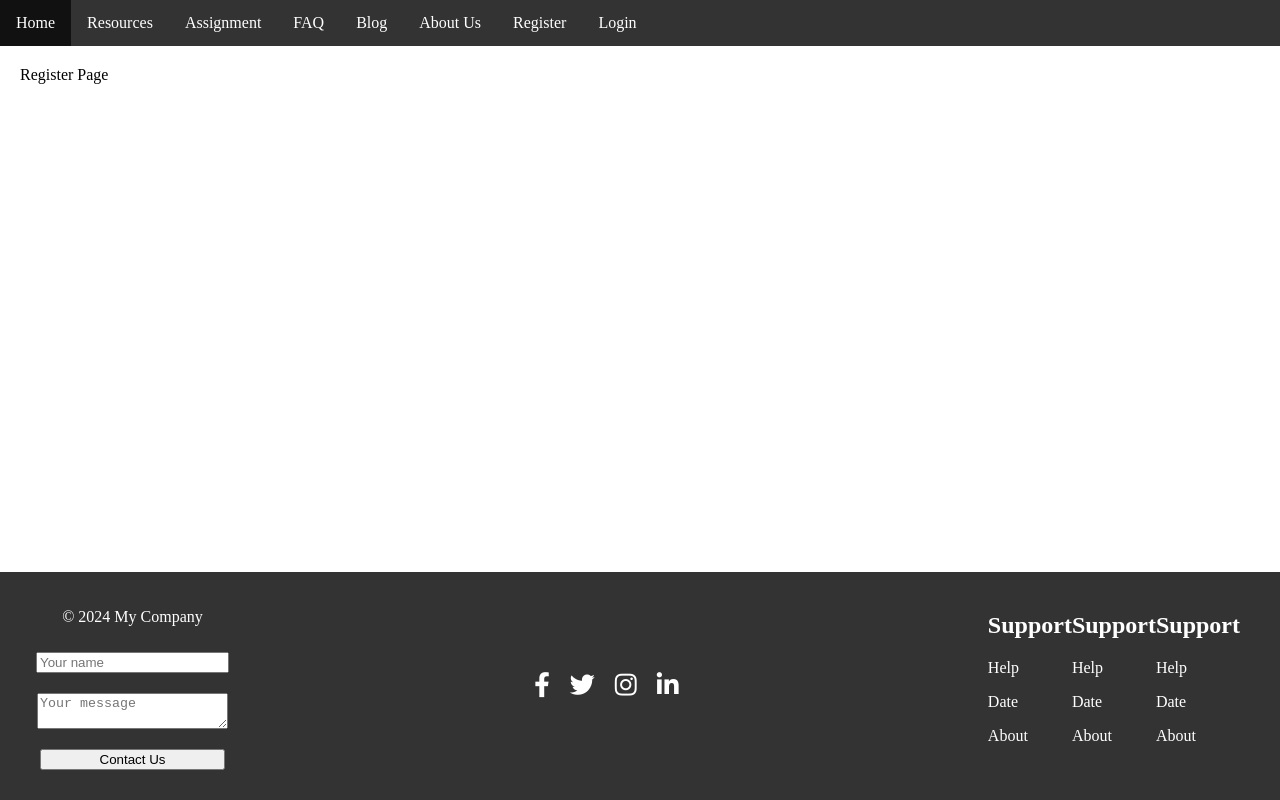
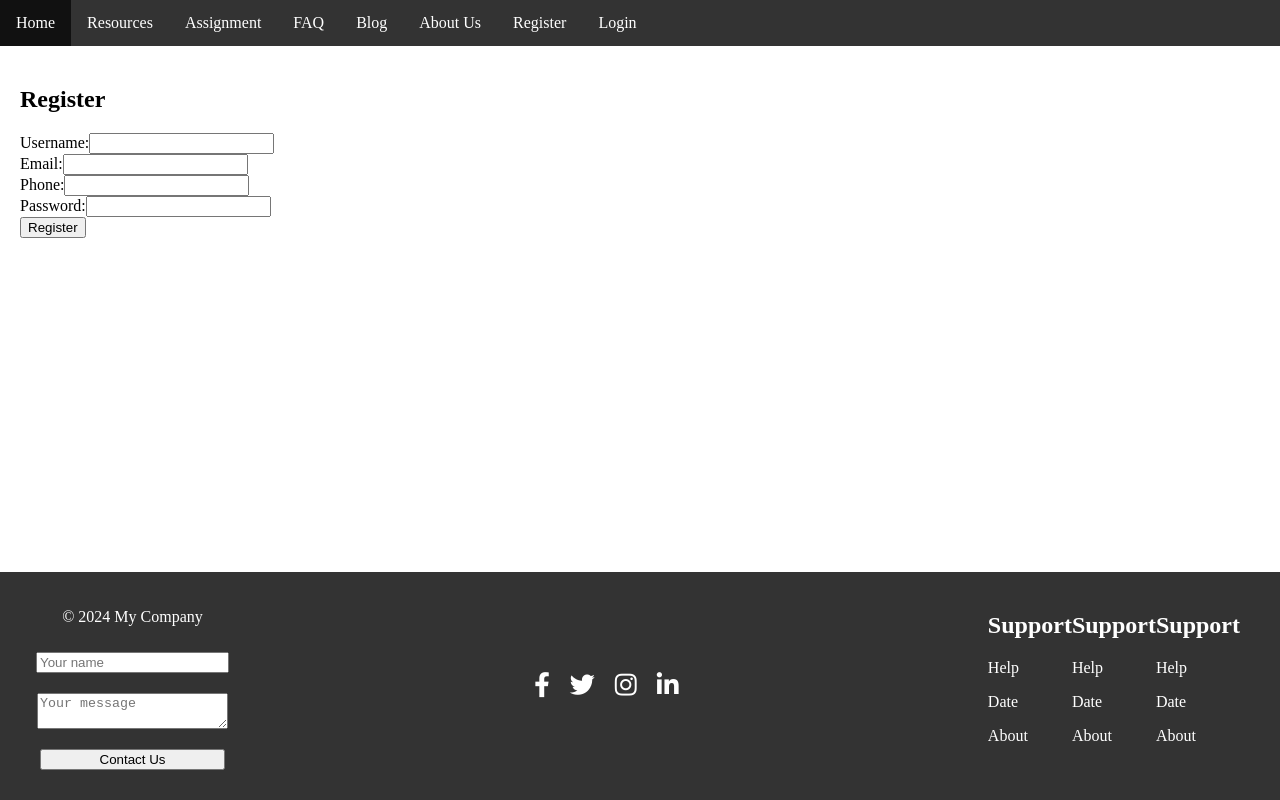
Before and after one commit to OleksIva/state_free, a React (Create React App) app: page /register in a window 1280 px wide. Built offline with nearby package versions, Linux system fonts and the light colour scheme.

Commit message:
Rewritten components with new API

```diff
--- a/src/App.js
+++ b/src/App.js
@@ -1,8 +1,8 @@
 import '../src/styles/App.scss';
 import { Route, Routes, Router } from 'react-router-dom';
 import LandingPage from './views/LandingPage';
+import LoginPage from './views/LoginPage';
 import RegistrationPage from './views/RegistrationPage';
-import LoginPage from './views/LoginPage';
 import React, { useState } from 'react';
 import ProtectedRoutes from './views/ProtectedRoutes';
 import ProfilePage from './views/ProfilePage';
@@ -30,8 +30,8 @@ function App() {
           <Route path="/faq" element={<div>FAQ Page</div>} />
           <Route path="/blog" element={<div>Blog Page</div>} />
           <Route path="/about" element={<div>About Us Page</div>} />
-          <Route path="/register" element={<div>Register Page</div>} />
-          <Route path="/login" element={<div>Login Page</div>} />
+          <Route path="/register" element={<RegistrationPage />} />
+          <Route path="/login" element={<LoginPage />} />
         </Routes>
       </main>
         <Footer/>
--- a/src/store/userSlice.js
+++ b/src/store/userSlice.js
@@ -3,24 +3,60 @@ import { createSlice } from "@reduxjs/toolkit";
 export const userSlice = createSlice({
     name: "user",
     initialState: {
-        username: null,
-        nationality: null,
-        age: null,
+        userInfo: {
+            username: null,
+            // nationality: null,
+            // age: null,
+        },
     },
     reducers: {
         login: (state, action) => {
-            state.username = action.payload.username;
-            state.nationality = action.payload.nationality;
-            state.age = action.payload.age;
+            state.userInfo = {
+                username: action.payload.username,
+                // nationality: action.payload.nationality,
+                // age: action.payload.age,
+            };
         },
         logout: (state) => {
-            state.user = null;
+            state.userInfo = {
+                username: null,
+                // nationality: null,
+                // age: null,
+            };
         }
     },
 });
 
 export const { login, logout } = userSlice.actions;
 
-export const selectUser = (state) => state.user.user;
+export const selectUser = (state) => state.user.userInfo;
 
 export default userSlice.reducer;
+
+
+// import { createSlice } from "@reduxjs/toolkit";
+
+// export const userSlice = createSlice({
+//     name: "user",
+//     initialState: {
+//         username: null,
+//         nationality: null,
+//         age: null,
+//     },
+//     reducers: {
+//         login: (state, action) => {
+//             state.username = action.payload.username;
+//             state.nationality = action.payload.nationality;
+//             state.age = action.payload.age;
+//         },
+//         logout: (state) => {
+//             state.user = null;
+//         }
+//     },
+// });
+
+// export const { login, logout } = userSlice.actions;
+
+// export const selectUser = (state) => state.user.user;
+
+// export default userSlice.reducer;
--- a/src/views/LoginPage.jsx
+++ b/src/views/LoginPage.jsx
@@ -1,10 +1,8 @@
 import React, { useState } from 'react';
 import { useDispatch } from 'react-redux';
 import { useNavigate } from 'react-router-dom';
-import { registerUser } from '../Api/api';
+import { loginUser } from '../Api/api';
 import { login } from '../store/userSlice';
-
-// import { test } from '../Api/api';
 
 const LoginPage = () => {
   const dispatch = useDispatch();
@@ -26,36 +24,10 @@ const LoginPage = () => {
   const handleSubmit = async (event) => {
     event.preventDefault();
 
-    // // Reg expressions for login and password validation
-    // const usernameRegex = /^[a-zA-Z0-9_-]{3,16}$/;
-    // const passwordRegex = /^(?=.*[!@#$%^&*])(?=.{8,})/;
-
-    // // Login validation
-    // if (!usernameRegex.test(username)) {
-    //   setError('Incorrect login. Username should contain 3-16 characters');
-    //   return;
-    // }
-
-    // // Pwd validation
-    // if (!passwordRegex.test(password)) {
-    //   setError('Incorrect password. Should contain at least 8 characters and one of the following symbols: !@#$%^&*');
-    //   return;
-    // }
-
     try {
-      const response = await registerUser('Alex', 'alex@gmail.com', '093575792443', '12345>ds')
+      const response = await loginUser(username, password);
       dispatch(login(response));
-      navigate('/profile')
-
-      // TODO -
-      // if (response.ok) {
-      //   // Success
-      //   console.log('Data was succesfully sent to server');
-      // } else {
-      //   // Error
-      //   console.error('Login failure:', response.statusText);
-      //   setError('Failed to login. Please try again.');
-      // }
+      navigate('/profile');
     } catch (error) {
       console.error('Login failure:', error);
       setError('Failed to login. Please try again.');
@@ -82,7 +54,7 @@ const LoginPage = () => {
             onChange={handlePasswordChange}
           />
         </div>
-        {error && <div style={{ color: 'white' }}>{error}</div>}
+        {error && <div style={{ color: 'red' }}>{error}</div>}
         <button type="submit">Login</button>
       </form>
     </div>
@@ -90,3 +62,99 @@ const LoginPage = () => {
 };
 
 export default LoginPage;
+
+
+
+
+// import React, { useState } from 'react';
+// import { useDispatch } from 'react-redux';
+// import { useNavigate } from 'react-router-dom';
+// import { registerUser } from '../Api/api';
+// import { login } from '../store/userSlice';
+
+// // import { test } from '../Api/api';
+
+// const LoginPage = () => {
+//   const dispatch = useDispatch();
+//   const navigate = useNavigate();
+//   const [username, setUsername] = useState('');
+//   const [password, setPassword] = useState('');
+//   const [error, setError] = useState('');
+
+//   const handleUsernameChange = (event) => {
+//     setUsername(event.target.value);
+//     setError('');
+//   };
+
+//   const handlePasswordChange = (event) => {
+//     setPassword(event.target.value);
+//     setError('');
+//   };
+
+//   const handleSubmit = async (event) => {
+//     event.preventDefault();
+
+//     // // Reg expressions for login and password validation
+//     // const usernameRegex = /^[a-zA-Z0-9_-]{3,16}$/;
+//     // const passwordRegex = /^(?=.*[!@#$%^&*])(?=.{8,})/;
+
+//     // // Login validation
+//     // if (!usernameRegex.test(username)) {
+//     //   setError('Incorrect login. Username should contain 3-16 characters');
+//     //   return;
+//     // }
+
+//     // // Pwd validation
+//     // if (!passwordRegex.test(password)) {
+//     //   setError('Incorrect password. Should contain at least 8 characters and one of the following symbols: !@#$%^&*');
+//     //   return;
+//     // }
+
+//     try {
+//       const response = await registerUser('Alex', 'alex@gmail.com', '093575792443', '12345>ds')
+//       dispatch(login(response));
+//       navigate('/profile')
+
+//       // TODO -
+//       // if (response.ok) {
+//       //   // Success
+//       //   console.log('Data was succesfully sent to server');
+//       // } else {
+//       //   // Error
+//       //   console.error('Login failure:', response.statusText);
+//       //   setError('Failed to login. Please try again.');
+//       // }
+//     } catch (error) {
+//       console.error('Login failure:', error);
+//       setError('Failed to login. Please try again.');
+//     }
+//   };
+
+//   return (
+//     <div>
+//       <h2>Login</h2>
+//       <form onSubmit={handleSubmit}>
+//         <div>
+//           <label>Username:</label>
+//           <input
+//             type="text"
+//             value={username}
+//             onChange={handleUsernameChange}
+//           />
+//         </div>
+//         <div>
+//           <label>Password:</label>
+//           <input
+//             type="password"
+//             value={password}
+//             onChange={handlePasswordChange}
+//           />
+//         </div>
+//         {error && <div style={{ color: 'white' }}>{error}</div>}
+//         <button type="submit">Login</button>
+//       </form>
+//     </div>
+//   );
+// };
+
+// export default LoginPage;
--- a/src/views/RegistrationPage.jsx
+++ b/src/views/RegistrationPage.jsx
@@ -1,9 +1,154 @@
-import React from 'react'
+import React, { useState } from 'react';
+import { useDispatch } from 'react-redux';
+import { useNavigate } from 'react-router-dom';
+import { registerUser } from '../Api/api';
+import { login } from '../store/userSlice';
 
-function RegistrationPage() {
+const RegistrationPage = () => {
+  const dispatch = useDispatch();
+  const navigate = useNavigate();
+  const [username, setUsername] = useState('');
+  const [email, setEmail] = useState('');
+  const [phone, setPhone] = useState('');
+  const [password, setPassword] = useState('');
+  const [error, setError] = useState('');
+
+  const handleUsernameChange = (event) => {
+    setUsername(event.target.value);
+    setError('');
+  };
+
+  const handleEmailChange = (event) => {
+    setEmail(event.target.value);
+    setError('');
+  };
+
+  const handlePhoneChange = (event) => {
+    setPhone(event.target.value);
+    setError('');
+  };
+
+  const handlePasswordChange = (event) => {
+    setPassword(event.target.value);
+    setError('');
+  };
+
+  const handleSubmit = async (event) => {
+    event.preventDefault();
+
+    try {
+      const response = await registerUser(username, email, phone, password);
+      dispatch(login(response));
+      navigate('/profile');
+    } catch (error) {
+      console.error('Registration failure:', error);
+      setError('Failed to register. Please try again.');
+    }
+  };
+
   return (
-    <div>Registration page</div>
-  )
-}
+    <div>
+      <h2>Register</h2>
+      <form onSubmit={handleSubmit}>
+        <div>
+          <label>Username:</label>
+          <input type="text" value={username} onChange={handleUsernameChange} />
+        </div>
+        <div>
+          <label>Email:</label>
+          <input type="email" value={email} onChange={handleEmailChange} />
+        </div>
+        <div>
+          <label>Phone:</label>
+          <input type="text" value={phone} onChange={handlePhoneChange} />
+        </div>
+        <div>
+          <label>Password:</label>
+          <input type="password" value={password} onChange={handlePasswordChange} />
+        </div>
+        {error && <div style={{ color: 'red' }}>{error}</div>}
+        <button type="submit">Register</button>
+      </form>
+    </div>
+  );
+};
 
-export default RegistrationPage
+export default RegistrationPage;
+
+
+// import React, { useState } from 'react';
+// import { useDispatch } from 'react-redux';
+// import { useNavigate } from 'react-router-dom';
+// import { registerUser } from '../Api/api';
+// import { login } from '../store/userSlice';
+
+// const RegistrationPage = () => {
+//   const dispatch = useDispatch();
+//   const navigate = useNavigate();
+//   const [username, setUsername] = useState('');
+//   const [email, setEmail] = useState('');
+//   const [phone, setPhone] = useState('');
+//   const [password, setPassword] = useState('');
+//   const [error, setError] = useState('');
+
+//   const handleUsernameChange = (event) => {
+//     setUsername(event.target.value);
+//     setError('');
+//   };
+
+//   const handleEmailChange = (event) => {
+//     setEmail(event.target.value);
+//     setError('');
+//   };
+
+//   const handlePhoneChange = (event) => {
+//     setPhone(event.target.value);
+//     setError('');
+//   };
+
+//   const handlePasswordChange = (event) => {
+//     setPassword(event.target.value);
+//     setError('');
+//   };
+
+//   const handleSubmit = async (event) => {
+//     event.preventDefault();
+
+//     try {
+//       const response = await registerUser(username, email, phone, password);
+//       dispatch(login(response));
+//       navigate('/profile');
+//     } catch (error) {
+//       console.error('Registration failure:', error);
+//       setError('Failed to register. Please try again.');
+//     }
+//   };
+
+//   return (
+//     <div>
+//       <h2>Register</h2>
+//       <form onSubmit={handleSubmit}>
+//         <div>
+//           <label>Username:</label>
+//           <input type="text" value={username} onChange={handleUsernameChange} />
+//         </div>
+//         <div>
+//           <label>Email:</label>
+//           <input type="email" value={email} onChange={handleEmailChange} />
+//         </div>
+//         <div>
+//           <label>Phone:</label>
+//           <input type="text" value={phone} onChange={handlePhoneChange} />
+//         </div>
+//         <div>
+//           <label>Password:</label>
+//           <input type="password" value={password} onChange={handlePasswordChange} />
+//         </div>
+//         {error && <div style={{ color: 'white' }}>{error}</div>}
+//         <button type="submit">Register</button>
+//       </form>
+//     </div>
+//   );
+// };
+
+// export default RegistrationPage;
```
Also changed, not shown: src/Api/api.js (+77 -12 lines).
